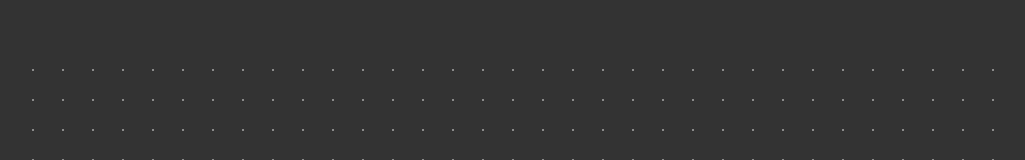
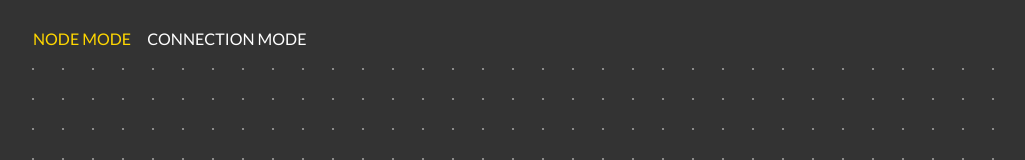
Before and after one commit to Spythere/pathfinder, a plain HTML site: page index.html in a window 1280 px wide. Shown: the top 160 px of the page, without its empty margins (125-1150 px from the left). Drawn offline with nearby package versions, Linux system fonts and the light colour scheme.

Commit message:
Added mode switcher

```diff
--- a/app.js
+++ b/app.js
@@ -80,6 +80,10 @@ const App = {
 
       this.mode = this.mode == 1 ? 0 : 1;
     },
+
+    changeMode(mode) {
+      this.mode = mode;
+    },
   },
 };
 
--- a/index.html
+++ b/index.html
@@ -18,6 +18,12 @@
 
   <body>
     <div id="app">
+      <div class="grid">
+        <div class="menu">
+          <span class="menu_item" @click="changeMode(0)" :class="{current: this.mode===0}">NODE MODE</span>
+          <span class="menu_item" @click="changeMode(1)" :class="{current: this.mode===1}">CONNECTION MODE</span>
+        </div>
+
         <canvas
           ref="canvas"
           width="1024"
@@ -28,5 +34,6 @@
           @contextmenu="onContextMenu"
         ></canvas>
       </div>
+    </div>
   </body>
 </html>
--- a/styles.css
+++ b/styles.css
@@ -1,3 +1,5 @@
+@import url('https://fonts.googleapis.com/css2?family=Lato:wght@400;700&display=swap');
+
 :root {
     --bgColor: #333;
 }
@@ -6,6 +8,8 @@ body,
 html {
     margin: 0;
     padding: 0;
+
+    font-family: 'Lato', sans-serif;
 }
 
 * {
@@ -23,3 +27,26 @@ body {
     justify-content: center;
     align-items: center;
 }
+
+.grid {
+    position: relative;
+}
+
+.grid > .menu {
+    position: absolute;
+    top: -10px;
+    left: 0;
+
+    transform: translateX(30px);
+    color: white;
+}
+
+.menu > span.menu_item {
+    margin-right: 1em;
+
+    cursor: pointer;
+}
+
+.menu_item.current {
+    color: gold;
+}
```
Lines whose indentation alone changed are shown as unchanged.
